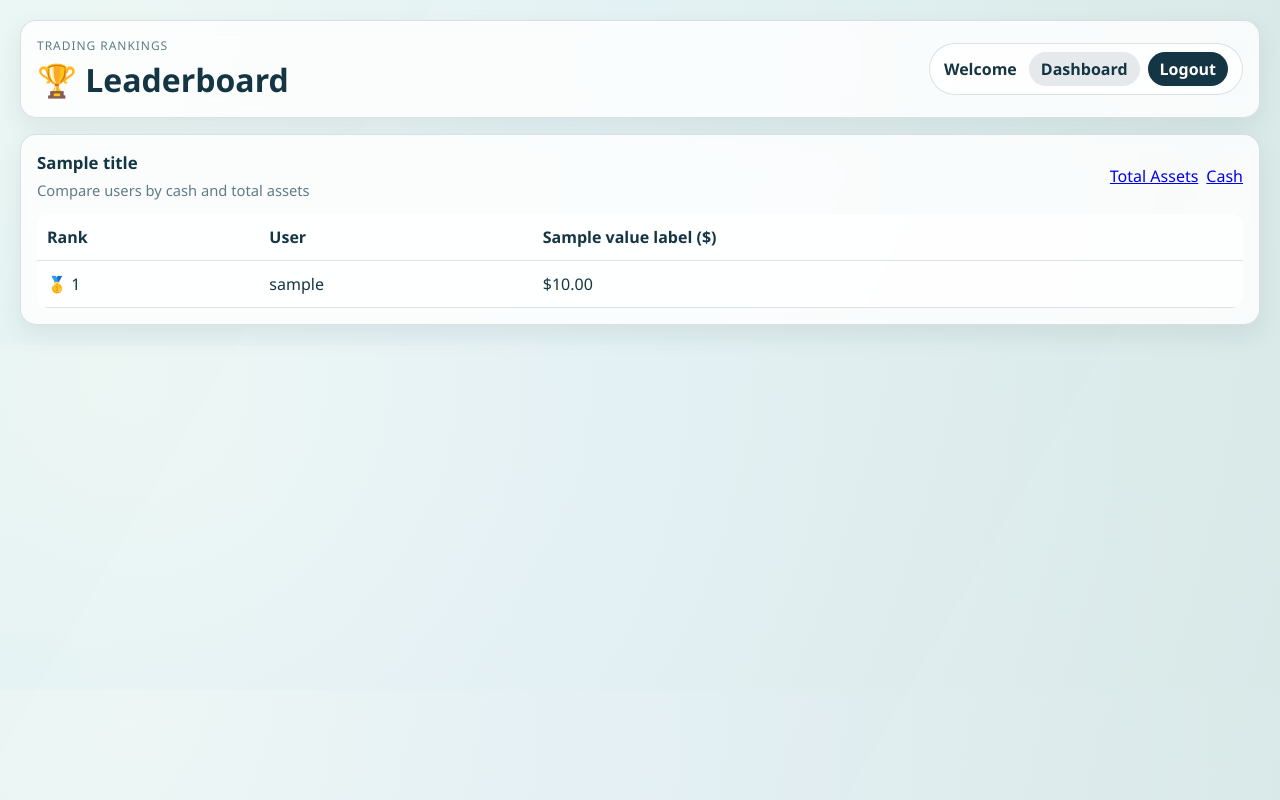
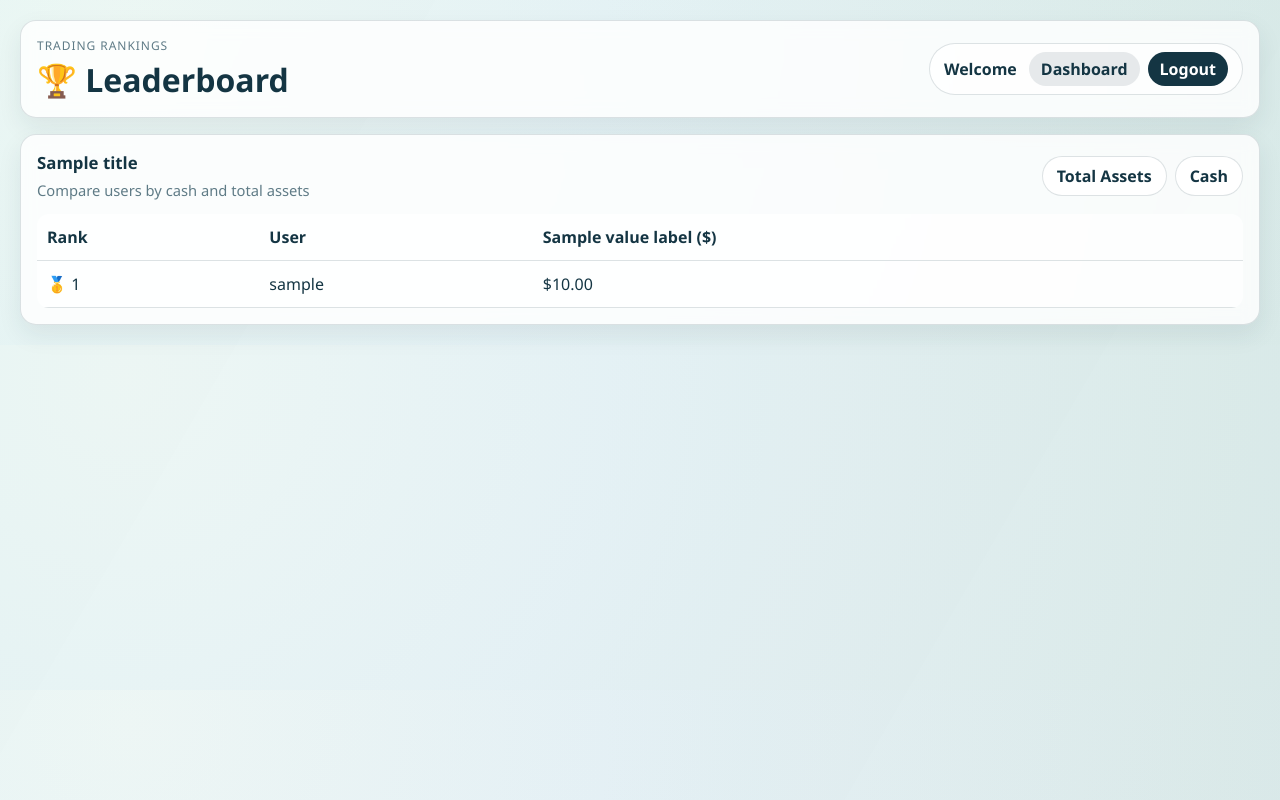
Before and after one commit to ElliotZhangzr/CITS5505_project_1, a Flask app: template templates/leaderboard.html in a window 1280 px wide. Run offline with Flask 3, Linux system fonts and the light colour scheme; the template is opened without the code that fills it: most values are stand-ins (such as "Sample title", 1, 10 or a date in 2020).

Commit message:
Added missing class names of the button

```diff
--- a/templates/leaderboard.html
+++ b/templates/leaderboard.html
@@ -37,12 +37,12 @@
 
                 <div class="ranking-tabs">
                     <a href="{{ url_for('leaderboard', type='assets') }}"
-                        class="btn {% if ranking_type == 'assets' %}btn-primary{% else %}btn-outline-primary{% endif %}">
+                        class="ranking-tab {% if ranking_type == 'assets' %}active{% else %}inactive{% endif %}">
                         Total Assets
                     </a>
 
                     <a href="{{ url_for('leaderboard', type='cash') }}"
-                        class="btn {% if ranking_type == 'cash' %}btn-primary{% else %}btn-outline-primary{% endif %}">
+                        class="ranking-tab {% if ranking_type == 'cash' %}btn-primary{% else %}btn-outline-primary{% endif %}">
                         Cash
                     </a>
                 </div>
```
